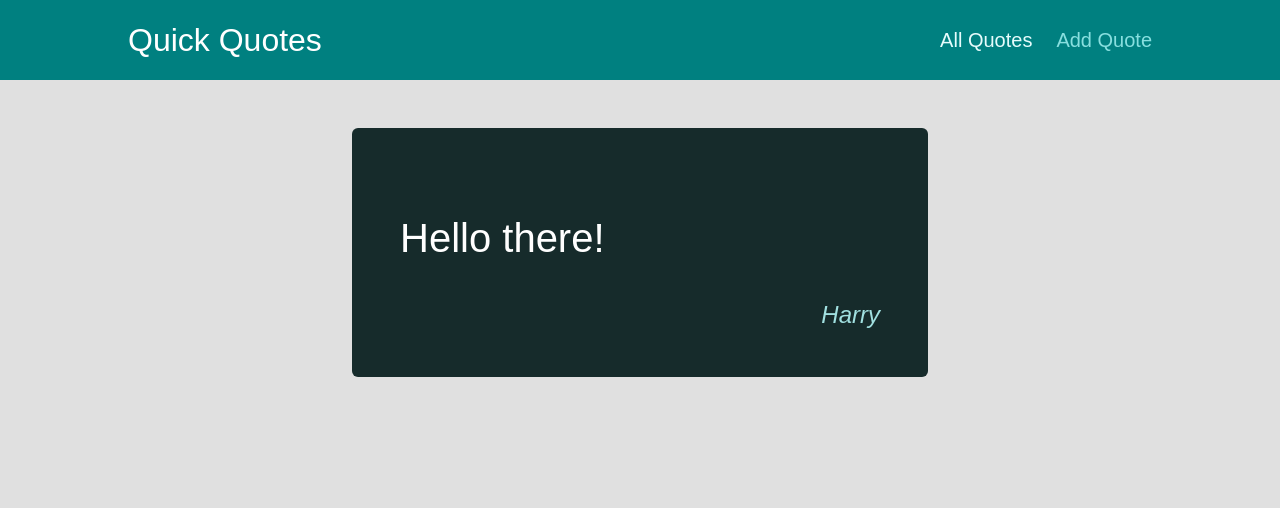
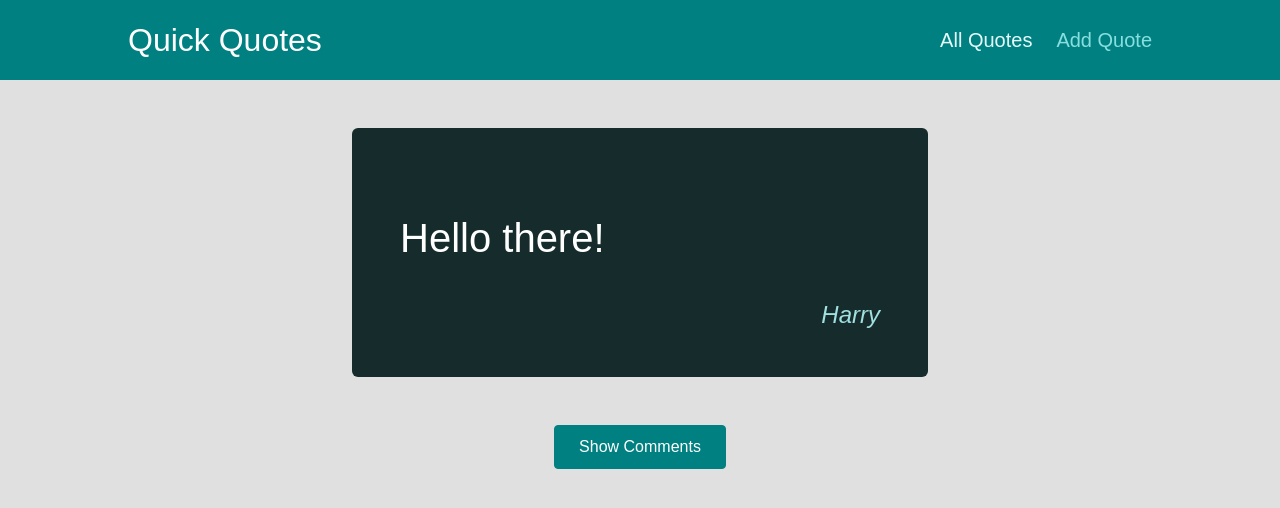
Before and after one commit to RZFalcore/udemy-react-course, a React (Create React App) app: page /quotes/1 in a window 1280 px wide. Shown: the top 508 px of the page. Built offline with nearby package versions, Linux system fonts and the light colour scheme.

Commit message:
add querry comments button, change view with routing

```diff
--- a/src/components/CommentsApp/pages/QuoteDetailsPage.js
+++ b/src/components/CommentsApp/pages/QuoteDetailsPage.js
@@ -1,15 +1,15 @@
 import React from "react";
-import { Route, useParams } from "react-router-dom";
+import { Link, Route, useParams } from "react-router-dom";
 import HighlightedQuote from "../quotes/HighlightedQuote";
 import Comments from "../comments/Comments";
 
+const DUMMY_DATA = [
+  { id: "1", author: "Harry", text: "Hello there!" },
+  { id: "2", author: "Endy", text: "General Kenoby!" },
+];
+
 const QuoteDetailsPage = () => {
   const { quoteId } = useParams();
-
-  const DUMMY_DATA = [
-    { id: "1", author: "Harry", text: "Hello there!" },
-    { id: "2", author: "Endy", text: "General Kenoby!" },
-  ];
 
   const quote = DUMMY_DATA.find((quote) => quote.id === quoteId);
 
@@ -18,6 +18,13 @@ const QuoteDetailsPage = () => {
   return (
     <>
       <HighlightedQuote {...quote} />
+      <Route path={`/quotes/${quoteId}`} exact>
+        <div className="centered">
+          <Link to={`/quotes/${quoteId}/comments`} className="btn">
+            Show Comments
+          </Link>
+        </div>
+      </Route>
       <Route path={`/quotes/${quoteId}/comments`}>
         <Comments />
       </Route>
```
